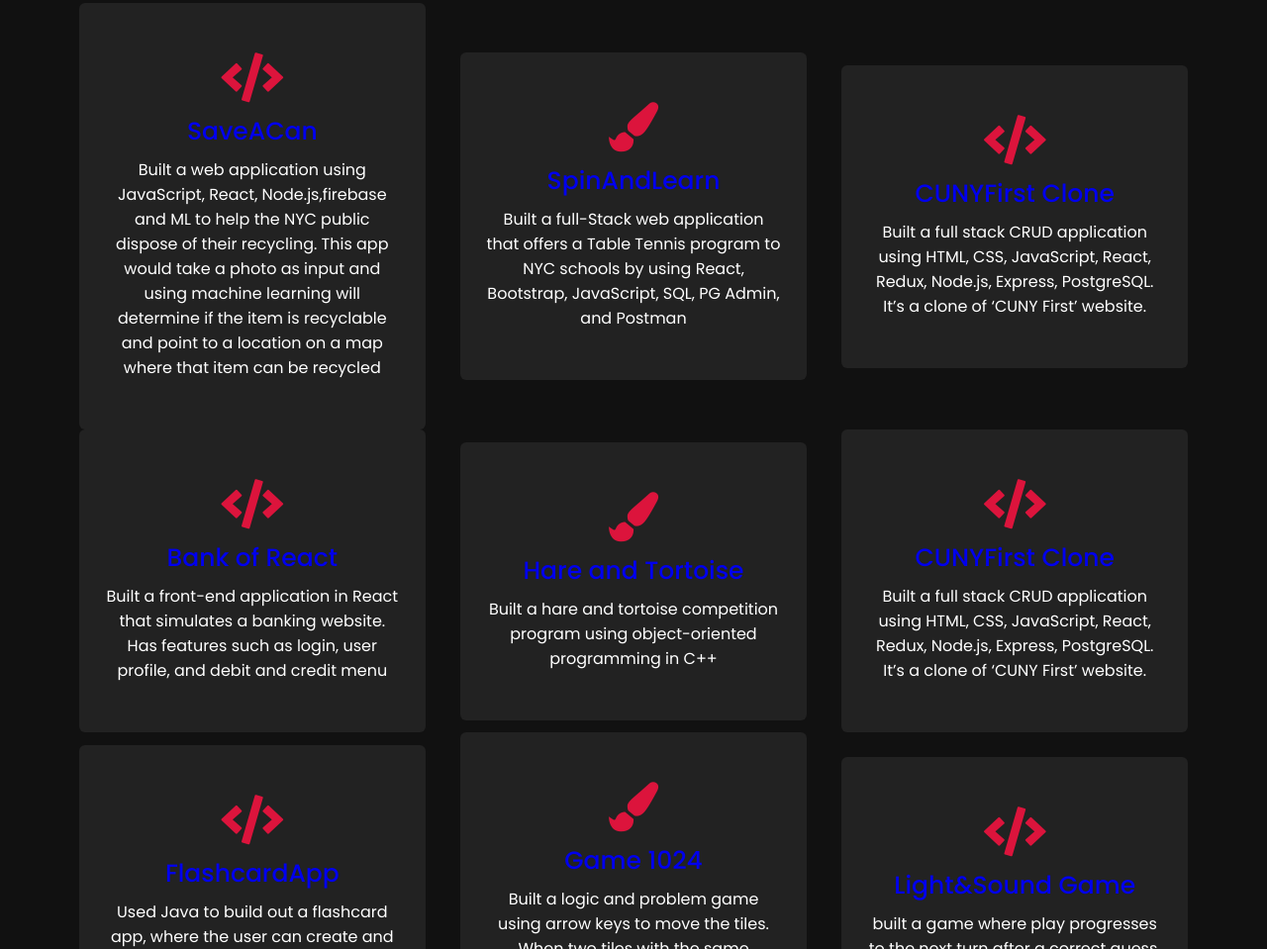
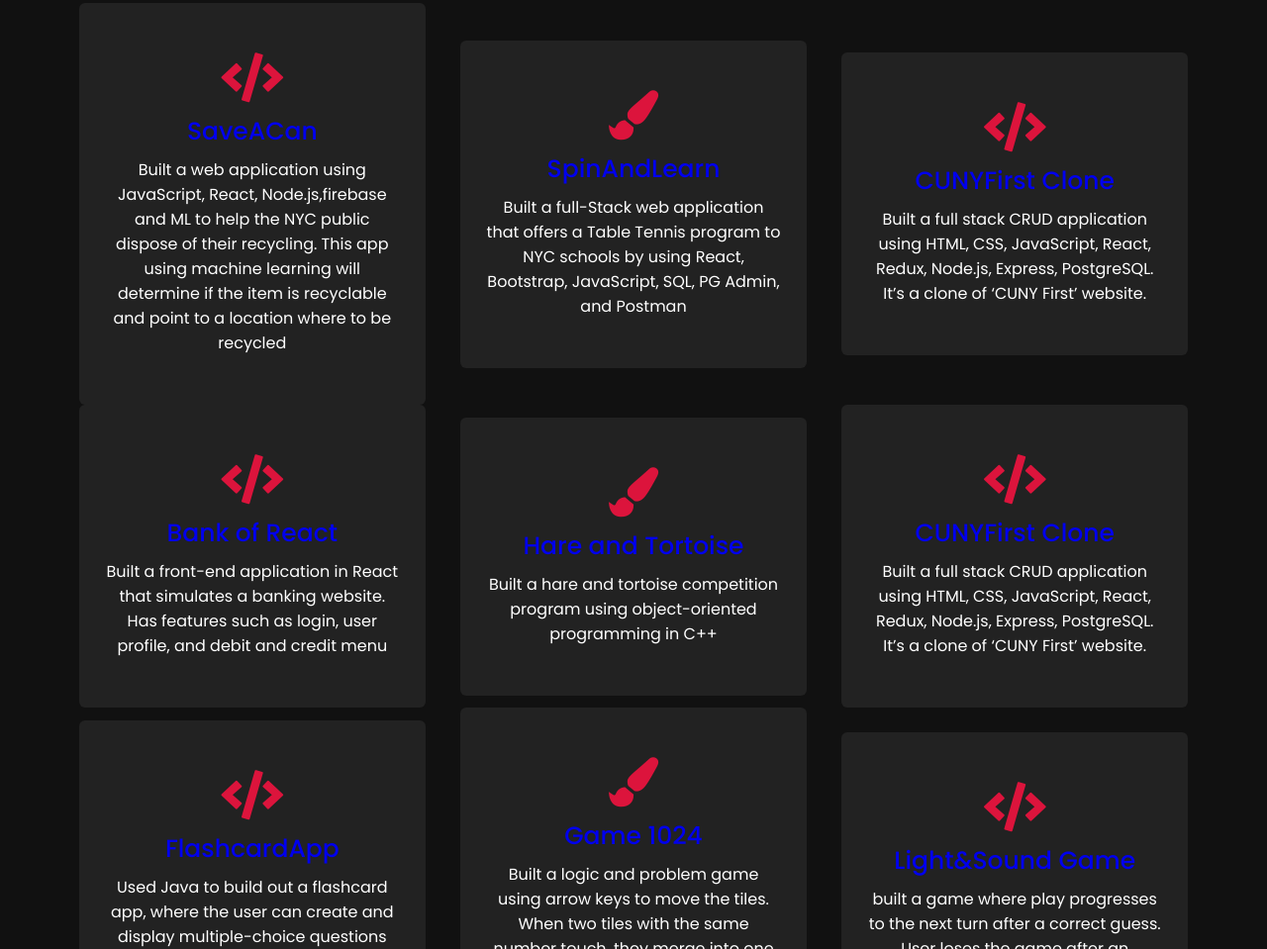
Before and after one commit to TahminaM/TahminaM.github.io, a plain HTML site: page index.html in a window 1280 px wide. Shown: the part 1756-2715 px from the top of the page at 99% size. Drawn offline with nearby package versions, Linux system fonts and the light colour scheme.

Commit message:
Updated images

```diff
--- a/index.html
+++ b/index.html
@@ -74,7 +74,7 @@
                     <div class="box">
                         <i class="fas fa-code"></i>
                         <div class="text"><a href="https://github.com/TahminaM/Save_A_Can" >SaveACan</a></div>
-                        <p>Built a web application using JavaScript, React, Node.js,firebase and ML to help the NYC public dispose of their recycling. This app would take a photo as input and using machine learning will determine if the item is recyclable and point to a location on a map where that item can be recycled</p>
+                        <p>Built a web application using JavaScript, React, Node.js,firebase and ML to help the NYC public dispose of their recycling. This app using machine learning will determine if the item is recyclable and point to a location where to be recycled</p>
                </div>
                 </div>
                 <div class="card">
```
